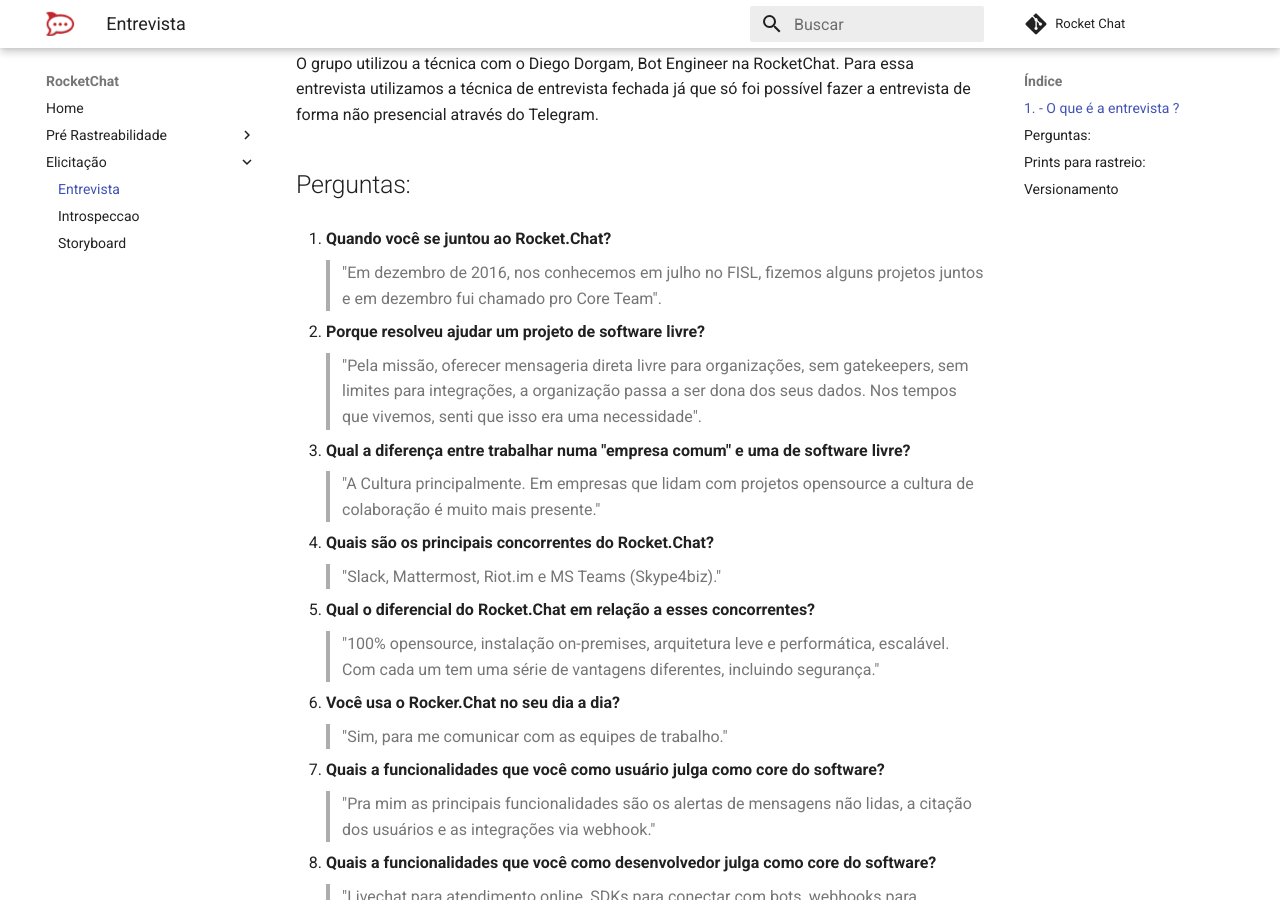
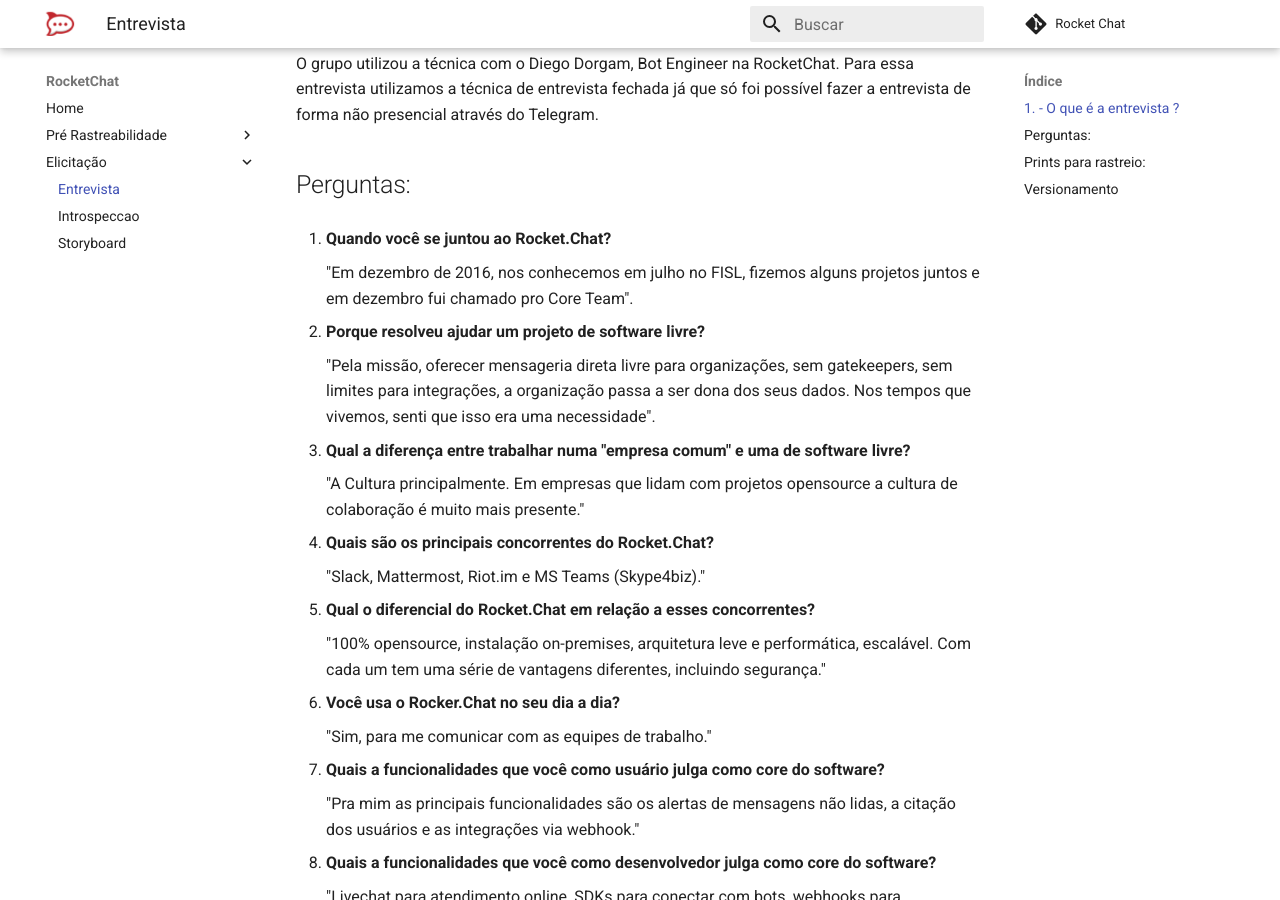
Before and after one commit to MarcosNBJ/2019.1-RocketChat, an MkDocs documentation site: the page built from docs/Elicitação/Entrevista.md, in a window 1280 px wide and 900 px high, scrolled down 324 px. Built offline with MkDocs 1.6.1 and Material for MkDocs 9.7.7, drawn with Linux system fonts in a browser that asks for light colours; comment, search, counter and statistics services are not loaded.

Commit message:
adding some changes to the interview page

```diff
--- a/docs/Elicitação/Entrevista.md
+++ b/docs/Elicitação/Entrevista.md
@@ -9,67 +9,67 @@
 1. **Quando você se juntou ao Rocket.Chat?**
 
 
-    > "Em dezembro de 2016, nos conhecemos em julho no FISL, fizemos alguns projetos juntos e em dezembro fui chamado pro Core Team".
+     "Em dezembro de 2016, nos conhecemos em julho no FISL, fizemos alguns projetos juntos e em dezembro fui chamado pro Core Team".
 
 
 2. **Porque resolveu ajudar um projeto de software livre?**
 
 
-    > "Pela missão, oferecer mensageria direta livre para organizações, sem gatekeepers, sem limites para integrações, a organização passa a ser dona dos seus dados. Nos tempos que vivemos, senti que isso era uma necessidade".
+     "Pela missão, oferecer mensageria direta livre para organizações, sem gatekeepers, sem limites para integrações, a organização passa a ser dona dos seus dados. Nos tempos que vivemos, senti que isso era uma necessidade".
 
 
 3. **Qual a diferença entre trabalhar numa "empresa comum" e uma de software livre?**
 
 
-    > "A Cultura principalmente. Em empresas que lidam com projetos opensource a cultura de colaboração é muito mais presente."
+     "A Cultura principalmente. Em empresas que lidam com projetos opensource a cultura de colaboração é muito mais presente."
 
 
 4. **Quais são os principais concorrentes do Rocket.Chat?**
 
 
-    > "Slack, Mattermost, Riot.im e MS Teams (Skype4biz)."
+     "Slack, Mattermost, Riot.im e MS Teams (Skype4biz)."
 
 
 5. **Qual o diferencial do Rocket.Chat em relação a esses concorrentes?**
 
 
-    > "100% opensource, instalação on-premises, arquitetura leve e performática, escalável. Com cada um tem uma série de vantagens diferentes, incluindo segurança."
+     "100% opensource, instalação on-premises, arquitetura leve e performática, escalável. Com cada um tem uma série de vantagens diferentes, incluindo segurança."
 
 
 6. **Você usa o Rocker.Chat no seu dia a dia?**
 
 
-    > "Sim, para me comunicar com as equipes de trabalho."
+     "Sim, para me comunicar com as equipes de trabalho."
 
 
 7. **Quais a funcionalidades que você como usuário julga como core do software?**
 
 
-    > "Pra mim as principais funcionalidades são os alertas de mensagens não lidas, a citação dos usuários e as integrações via webhook."
+     "Pra mim as principais funcionalidades são os alertas de mensagens não lidas, a citação dos usuários e as integrações via webhook."
 
 
 8. **Quais a funcionalidades que você como desenvolvedor julga como core do software?**
 
 
-    > "Livechat para atendimento online, SDKs para conectar com bots, webhooks para integrações."
+    "Livechat para atendimento online, SDKs para conectar com bots, webhooks para integrações."
 
 
 9. **Quais funcionalidades você como usuário julga que precisam ser aprimoradas?**
 
 
-    >"Integrações com ferramentas de produtividade."
+    "Integrações com ferramentas de produtividade."
 
 
 10. **Quais funcionalidades você como desenvolvedor julga que precisam ser aprimoradas?**
 
 
-    >"Elementos de interação para interface de chat, como botões, carrossel, listas e etc."
+    "Elementos de interação para interface de chat, como botões, carrossel, listas e etc."
 
 
 11. **Qual a maior falha do software ? Como usuário e como desenvolvedor.**
 
 
-    >"Funcionar sob websockets, sobrecarrega as conexões do servidor e do aplicativo e limitam a escalabilidade."
+    "Funcionar sob websockets, sobrecarrega as conexões do servidor e do aplicativo e limitam a escalabilidade."
 
 
 ## Prints para rastreio:
```
